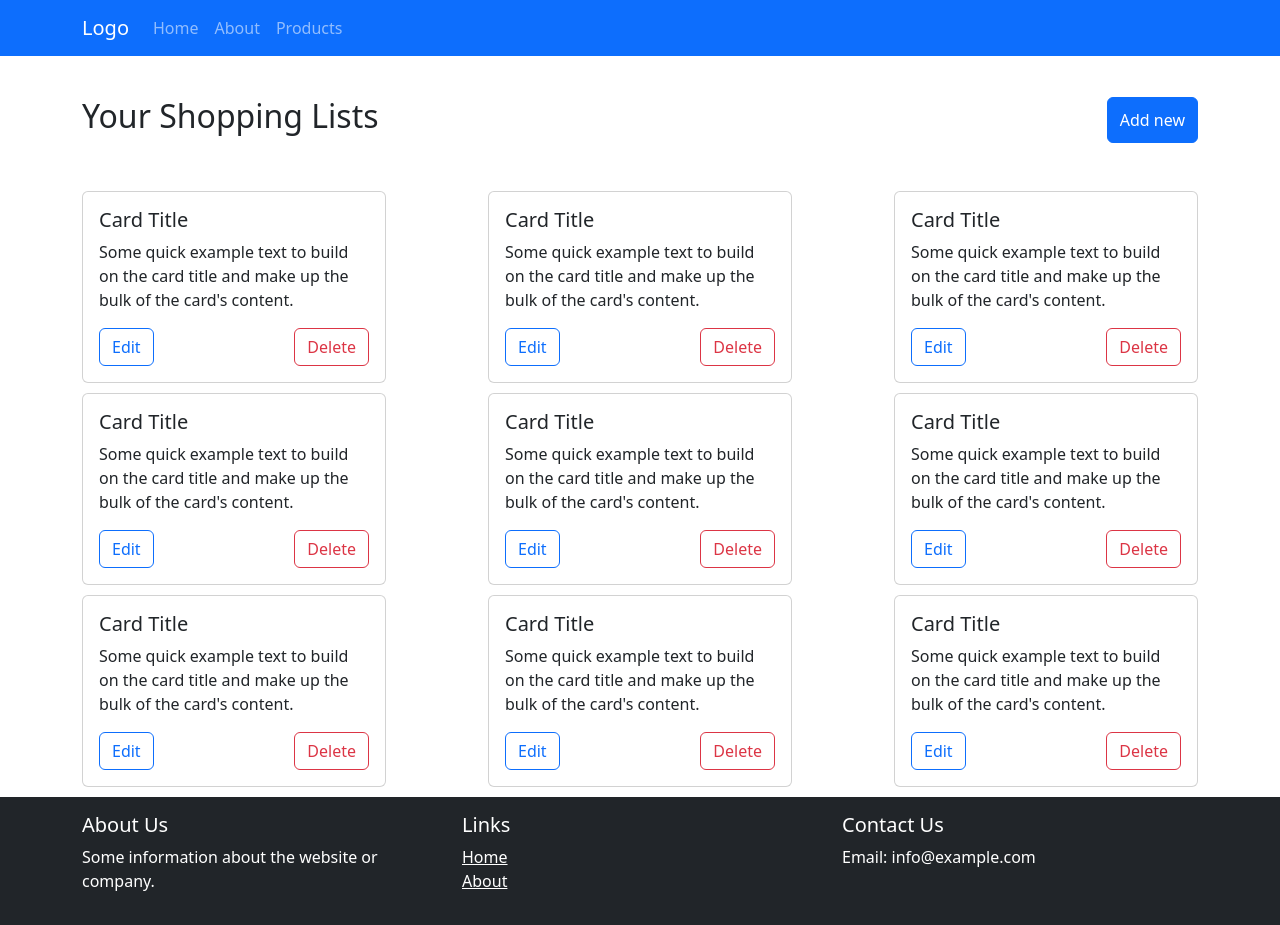
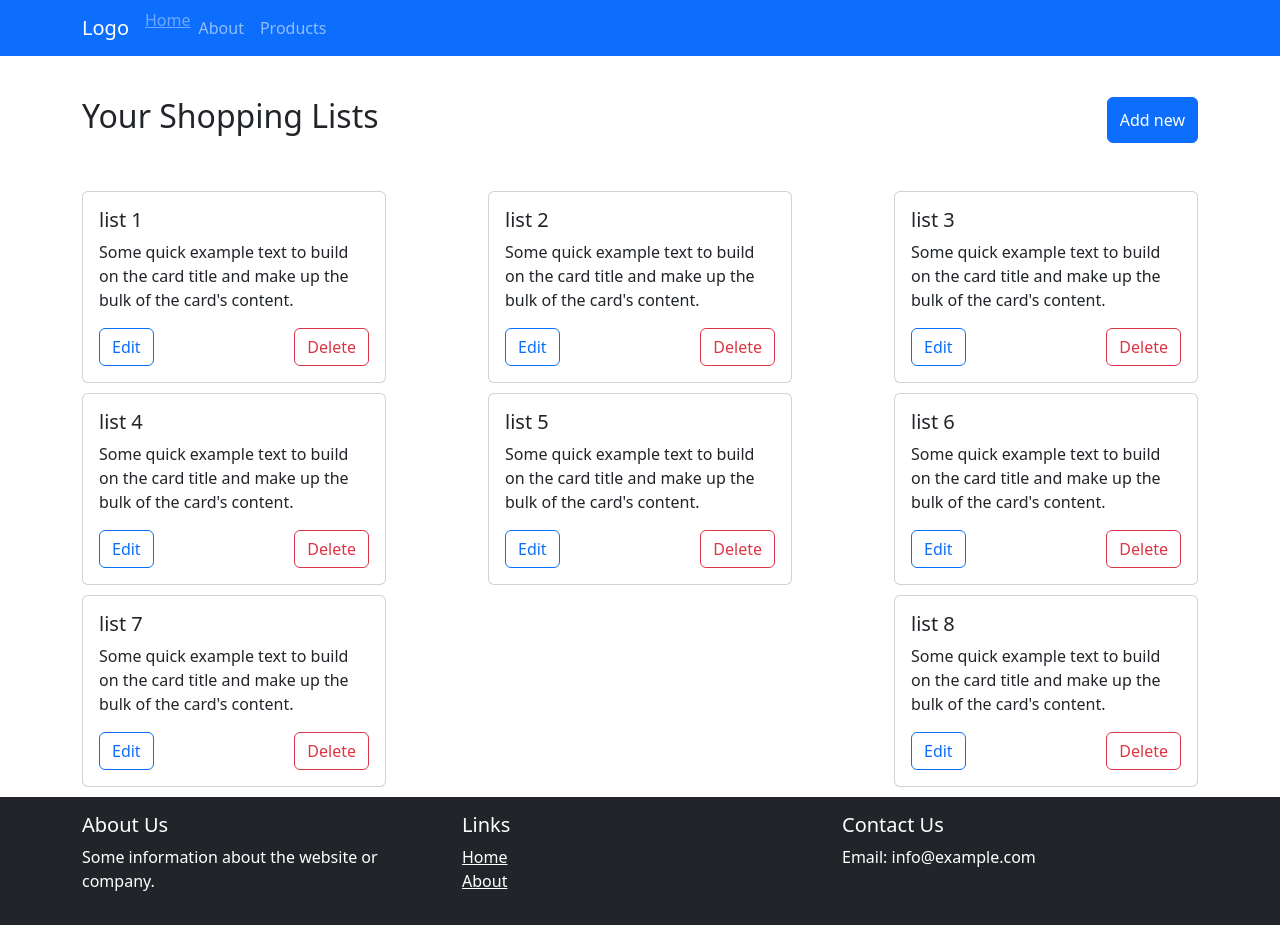
Before and after one commit to neuefische/java-coffee-beans-teamproject-1, a React (Vite) app in the folder frontend/: page / in a window 1280 px wide. Built offline with nearby package versions, Linux system fonts and the light colour scheme.

Commit message:
list page

```diff
--- a/frontend/package.json
+++ b/frontend/package.json
@@ -13,7 +13,8 @@
     "bootstrap": "^5.3.3",
     "react": "^18.3.1",
     "react-bootstrap": "^2.10.5",
-    "react-dom": "^18.3.1"
+    "react-dom": "^18.3.1",
+    "react-router-dom": "^6.27.0"
   },
   "devDependencies": {
     "@eslint/js": "^9.11.1",
--- a/frontend/src/App.tsx
+++ b/frontend/src/App.tsx
@@ -1,11 +1,24 @@
-import Home from "./components/Home.tsx";
 import "./styles/List.css"
+import Header from "./components/Header.tsx";
+import Footer from "./components/Footer.tsx";
+import {Route, Routes} from "react-router-dom";
+import Home from "./components/home-page/Home.tsx";
+import ListPage from "./components/list-page/ListPage.tsx";
+
 function App() {
-  return (
-    <>
-        <Home/>
-    </>
-  )
+    return (
+        <>
+            <div className="d-flex flex-column min-vh-100">
+                <Header/>
+                <Routes>
+                    <Route path="/" element={<Home/>} />
+                    <Route path="/list" element={<ListPage/>} />
+                </Routes>
+                <Footer/>
+            </div>
+
+        </>
+    )
 }
 
 export default App
--- a/frontend/src/components/Header.tsx
+++ b/frontend/src/components/Header.tsx
@@ -1,6 +1,7 @@
 import Container from 'react-bootstrap/Container';
 import Nav from 'react-bootstrap/Nav';
 import Navbar from 'react-bootstrap/Navbar';
+import {Link} from "react-router-dom";
 
 const Header =()=>{
     return <>
@@ -8,9 +9,9 @@ const Header =()=>{
         <Container>
             <Navbar.Brand href="#home">Logo</Navbar.Brand>
             <Nav className="me-auto">
-                <Nav.Link href="#home">Home</Nav.Link>
-                <Nav.Link href="#about">About</Nav.Link>
-                <Nav.Link href="#products">Products</Nav.Link>
+                <Link to="/">Home </Link>
+                <Nav.Link href="/about">About</Nav.Link>
+                <Nav.Link href="/products">Products</Nav.Link>
             </Nav>
         </Container>
     </Navbar>
--- a/frontend/src/components/Home.tsx
+++ /dev/null
@@ -1,15 +0,0 @@
-import Footer from "./Footer.tsx";
-import Header from "./Header.tsx";
-import ListGroup from "./ListGroup.tsx";
-
-const Home = () => {
-    return (<>
-        <div className="d-flex flex-column min-vh-100">
-            <Header/>
-            <ListGroup/>
-            <Footer/>
-        </div>
-    </>)
-}
-
-export default Home;
--- a/frontend/src/components/ListTable.tsx
+++ /dev/null
@@ -1,18 +0,0 @@
-import List from "./List.tsx";
-
-const ListTable =() =>{
-    return(<>
-        <div className="list-table-container mt-5">
-        <List/>
-        <List/>
-        <List/>
-        <List/>
-        <List/>
-        <List/>
-        <List/>
-        <List/>
-        <List/>
-        </div>
-    </>)
-}
-export default ListTable;
--- /dev/null
+++ b/frontend/src/components/home-page/Home.tsx
@@ -0,0 +1,9 @@
+import ListGroup from "./ListGroup.tsx";
+
+const Home = () => {
+    return (<>
+        <ListGroup/>
+    </>)
+}
+
+export default Home;
--- a/frontend/src/components/List.tsx
+++ b/frontend/src/components/home-page/List.tsx
@@ -1,16 +1,27 @@
 import {Button, Card} from "react-bootstrap";
+import {useNavigate} from "react-router-dom";
 
-const List = () =>{
+type ListTypes = {
+    list: string
+}
+
+const List = ({list}: ListTypes ) =>{
+    const navigate = useNavigate();
+
+    const handleEdit = (list: string) => {
+        navigate("/list", { state: { list } });
+    };
+
     return (<>
             <Card className="list-card">
                 <Card.Body>
-                    <Card.Title>Card Title</Card.Title>
+                    <Card.Title>{list}</Card.Title>
                     <Card.Text>
                         Some quick example text to build on the card title and make up the
                         bulk of the card's content.
                     </Card.Text>
                     <div className ="list-button-container">
-                    <Button variant="outline-primary">Edit</Button>
+                    <Button variant="outline-primary" onClick={() => handleEdit(list)}>Edit</Button>
                     <Button variant="outline-danger">Delete</Button>
                     </div>
                 </Card.Body>
--- /dev/null
+++ b/frontend/src/components/home-page/ListTable.tsx
@@ -0,0 +1,16 @@
+import List from "./List.tsx";
+
+const listsArr = ["list 1", "list 2", "list 3", "list 4", "list 5", "list 6", "list 7", "list 8"];
+
+const ListTable = () => {
+    const lists = listsArr.map((list: string) => {
+        return <List key={list} list={list} />
+    })
+
+    return (<>
+        <div className="list-table-container mt-5">
+            {lists}
+        </div>
+    </>)
+}
+export default ListTable;
--- /dev/null
+++ b/frontend/src/components/list-page/ListPage.tsx
@@ -0,0 +1,12 @@
+import {useLocation} from "react-router-dom";
+
+const ListPage = () => {
+    const location = useLocation();
+    const { list } = location.state || {};
+
+    return (<>
+       List {list}
+    </>)
+}
+
+export default ListPage;
--- a/frontend/src/main.tsx
+++ b/frontend/src/main.tsx
@@ -1,11 +1,14 @@
-import { StrictMode } from 'react'
-import { createRoot } from 'react-dom/client'
+import {StrictMode} from 'react'
+import {createRoot} from 'react-dom/client'
 import App from './App.tsx'
 import './index.css'
 import 'bootstrap/dist/css/bootstrap.min.css';
+import {BrowserRouter} from "react-router-dom";
 
 createRoot(document.getElementById('root')!).render(
-  <StrictMode>
-    <App />
-  </StrictMode>,
+    <StrictMode>
+        <BrowserRouter>
+            <App/>
+        </BrowserRouter>
+    </StrictMode>,
 )
```
Also changed, not shown: frontend/src/components/home-page/ListGroup.tsx (renamed from frontend/src/components/ListGroup.tsx), 1 other file (tests, documents, lock files or other folders).
